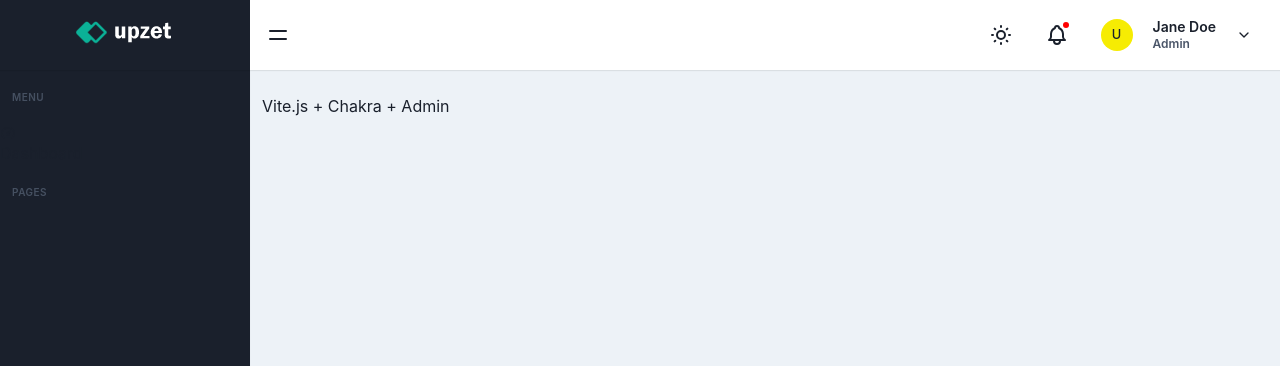
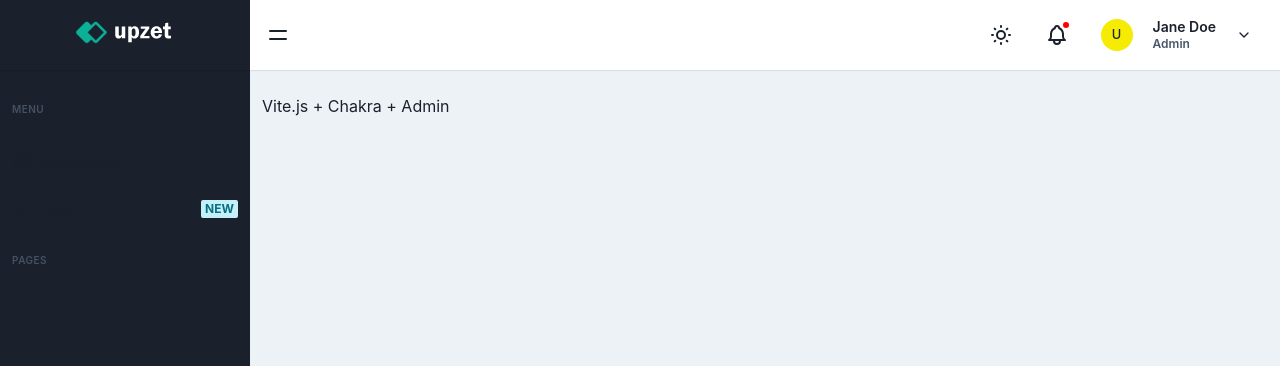
Before and after one commit to alckordev/core-admin, a React (Vite) app: page / in a window 1280 px wide. Shown: the top 366 px of the page. Built offline with nearby package versions, Linux system fonts and the light colour scheme.

Commit message:
WIP > Feat: navs

```diff
--- a/package.json
+++ b/package.json
@@ -15,7 +15,8 @@
     "@tabler/icons-react": "^2.16.0",
     "framer-motion": "^10.12.2",
     "react": "^18.2.0",
-    "react-dom": "^18.2.0"
+    "react-dom": "^18.2.0",
+    "react-router-dom": "^6.10.0"
   },
   "devDependencies": {
     "@types/react": "^18.0.28",
--- a/src/core-admin/core-ui/layout/AppSidebar.tsx
+++ b/src/core-admin/core-ui/layout/AppSidebar.tsx
@@ -1,12 +1,17 @@
+import { useState } from "react";
 import { Box, Stack } from "@chakra-ui/react";
 import { IconDashboard } from "@tabler/icons-react";
-import { NavItem, NavTitle } from "./Nav";
+import { NavContext, NavItem, NavTitle } from "./Nav";
 
 export const AppSidebar = (props: AppSidebarProps) => {
   const { navigation } = props;
 
-  console.log("IconDashboard", IconDashboard);
-  console.log("typeof IconDashboard", typeof IconDashboard);
+  const [visibleGroup, setVisibleGroup] = useState("");
+
+  const navContextValues = {
+    visibleGroup,
+    setVisibleGroup,
+  };
 
   return (
     <Box
@@ -22,10 +27,17 @@ export const AppSidebar = (props: AppSidebarProps) => {
       zIndex="1001"
     >
       <Box>
-        <Stack spacing={0} direction="column">
-          <NavTitle name="Menu" />
-          <NavItem name="Dashboard" to="/" icon={IconDashboard} />
-          <NavTitle name="Pages" />
+        <Stack spacing={0} direction="column" pt={3} pb={7}>
+          <NavContext.Provider value={navContextValues}>
+            <NavTitle name="Menu" />
+            <NavItem name="Dashboard" to="/" icon={IconDashboard} />
+            <NavItem
+              name="Test"
+              to="/test"
+              badge={{ color: "cyan", text: "New" }}
+            />
+            <NavTitle name="Pages" />
+          </NavContext.Provider>
         </Stack>
       </Box>
     </Box>
--- /dev/null
+++ b/src/core-admin/core-ui/layout/Nav/NavContext.ts
@@ -0,0 +1,8 @@
+import { createContext, Dispatch, SetStateAction } from "react";
+
+export interface NavContextProps {
+  visibleGroup: string;
+  setVisibleGroup: Dispatch<SetStateAction<string>>;
+}
+
+export const NavContext = createContext({} as NavContextProps);
--- a/src/core-admin/core-ui/layout/Nav/NavItem.tsx
+++ b/src/core-admin/core-ui/layout/Nav/NavItem.tsx
@@ -1,18 +1,46 @@
-import { Badge, Box, Link, Text } from "@chakra-ui/react";
+import { ComponentType } from "react";
+// import { Link as RLink } from "react-router-dom";
+import { Badge, Box, Text } from "@chakra-ui/react";
 import { IconArrowBadgeRight, TablerIconsProps } from "@tabler/icons-react";
-import { ComponentType } from "react";
+import { motion, Variants } from "framer-motion";
 import { NavTitleProps } from "./NavTitle";
+
+export const NavItemVarians: Variants = {
+  normal: {
+    opacity: 0.5,
+  },
+  hover: {
+    opacity: 1,
+  },
+};
 
 export const NavItem = (props: NavItemProps) => {
   const { name, to, icon: Icon = IconArrowBadgeRight, badge } = props;
 
   return (
-    <Box>
-      <Link href={to}>
-        <Icon size={16} />
-        <Text>{name}</Text>
-        {badge && <Badge colorScheme={badge.color}>{badge.text}</Badge>}
-      </Link>
+    <Box as={motion.div} initial="normal" whileHover="hover">
+      <Box position="relative" px={3} py={3} whiteSpace="nowrap">
+        <Box
+          as={Icon}
+          size={20}
+          display="inline-block"
+          mr={2}
+          verticalAlign="text-bottom"
+        />
+        <Text display="inline-block">
+          {name}
+          {badge && (
+            <Badge
+              colorScheme={badge.color}
+              position="absolute"
+              top="15px"
+              right={3}
+            >
+              {badge.text}
+            </Badge>
+          )}
+        </Text>
+      </Box>
     </Box>
   );
 };
--- a/src/core-admin/core-ui/layout/Nav/NavTitle.tsx
+++ b/src/core-admin/core-ui/layout/Nav/NavTitle.tsx
@@ -10,8 +10,8 @@ export const NavTitle = (props: NavTitleProps) => {
       fontWeight="semibold"
       letterSpacing=".05em"
       opacity={0.5}
-      px="12px"
-      py="20px"
+      px={3}
+      py={5}
       pointerEvents="none"
       textTransform="uppercase"
     >
--- a/src/core-admin/core-ui/layout/Nav/index.ts
+++ b/src/core-admin/core-ui/layout/Nav/index.ts
@@ -1,2 +1,3 @@
+export * from "./NavContext";
 export * from "./NavItem";
 export * from "./NavTitle";
```
Also changed, not shown: 1 other file (tests, documents, lock files or other folders).
